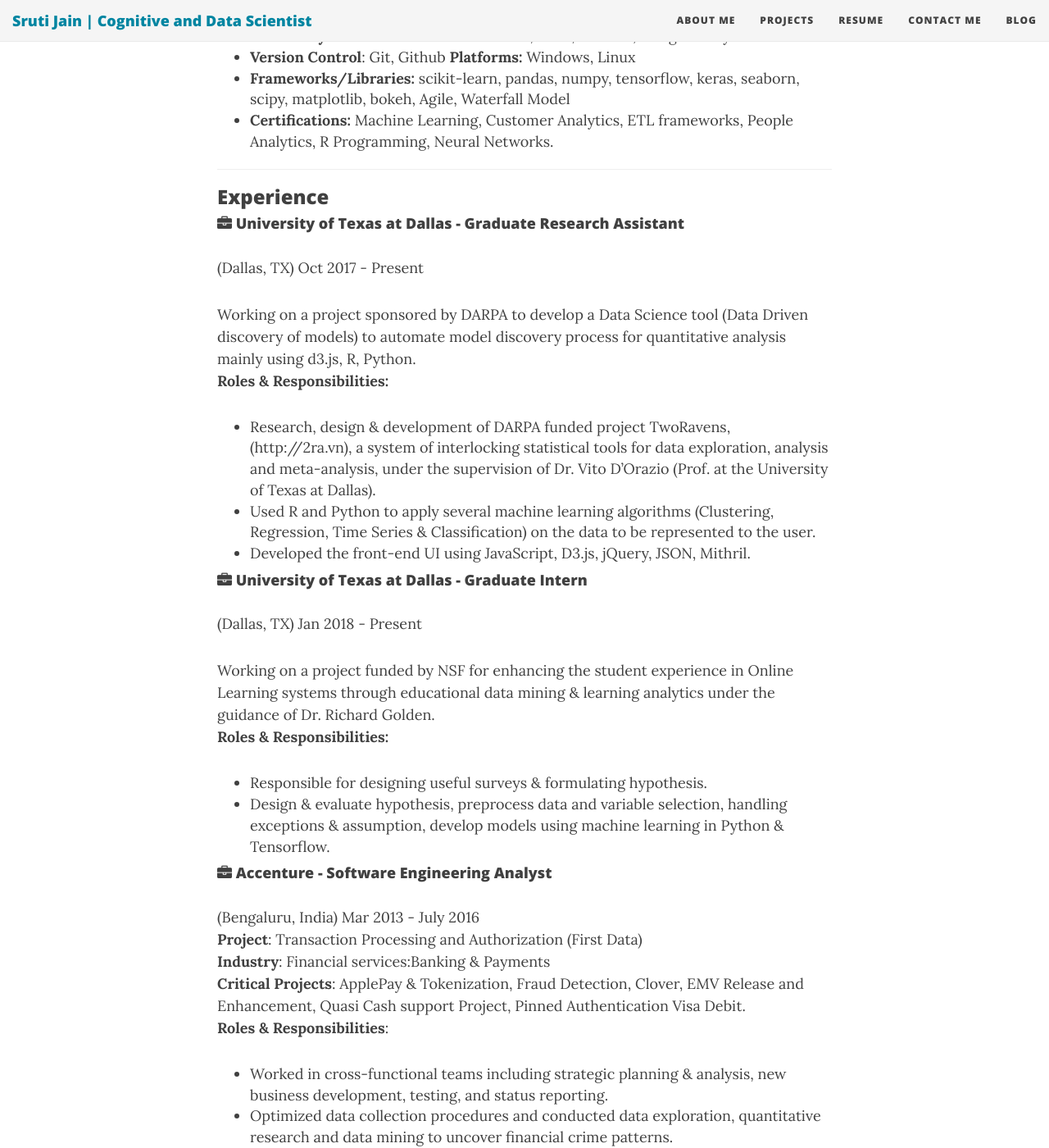
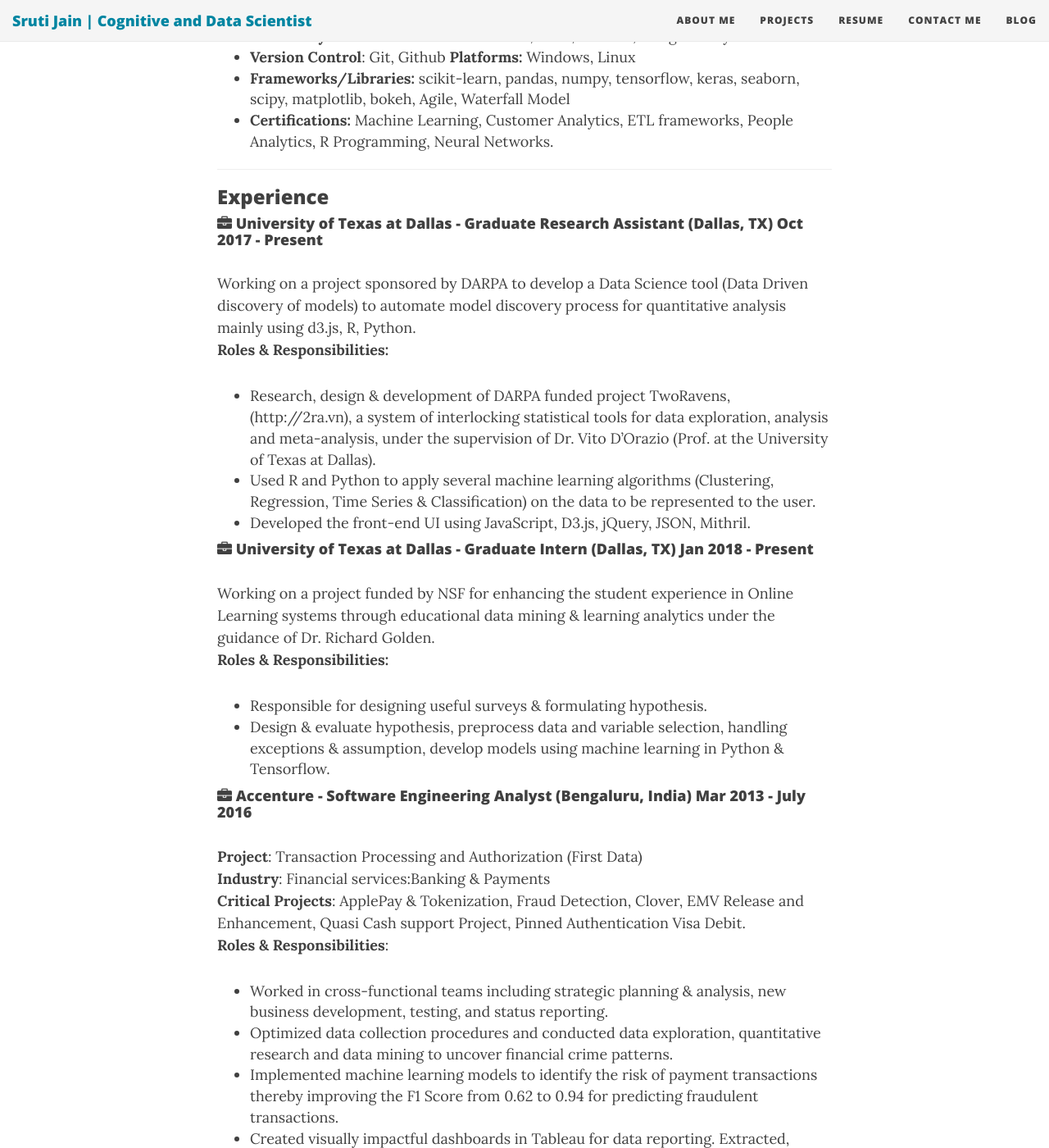
Before and after one commit to sruti-jain/sruti-jain.github.io, a Jekyll site: the page built from Resume.md, in a window 1280 px wide and 1400 px high, scrolled down 718 px. Shown: the whole window at 82% size. Built offline with Jekyll 4.4.1, drawn with Linux system fonts in a browser that asks for light colours; nearby versions of some CDN libraries; some of the changed lines change nothing that is shown; some of the changed text lies outside the part shown.

Commit message:
Update Resume.md

```diff
--- a/Resume.md
+++ b/Resume.md
@@ -37,8 +37,7 @@
 ### Experience
 
 
-#### <span class="fa fa-briefcase about-icon"></span>  University of Texas at Dallas - Graduate Research Assistant
-(Dallas, TX)   Oct 2017 - Present
+#### <span class="fa fa-briefcase about-icon"></span>  University of Texas at Dallas - Graduate Research Assistant          (Dallas, TX)   Oct 2017 - Present
 
 Working on a project sponsored by DARPA to develop a Data Science tool (Data Driven discovery of models) to automate model discovery process for quantitative analysis mainly using d3.js, R, Python.
 **Roles & Responsibilities:**
@@ -48,8 +47,7 @@
 - Developed the front-end UI using JavaScript, D3.js, jQuery, JSON, Mithril.
 
 
-#### <span class="fa fa-briefcase about-icon"></span>  University of Texas at Dallas - Graduate Intern
-(Dallas, TX)   Jan 2018 - Present
+#### <span class="fa fa-briefcase about-icon"></span>  University of Texas at Dallas - Graduate Intern          (Dallas, TX)   Jan 2018 - Present
 
 Working on a project funded by NSF for enhancing the student experience in Online Learning systems through educational data mining & learning analytics under the guidance of Dr. Richard Golden.
 **Roles & Responsibilities:**
@@ -58,8 +56,7 @@
 - Design & evaluate hypothesis, preprocess data and variable selection, handling exceptions & assumption, develop models using machine learning in Python & Tensorflow.
 
 
-#### <span class="fa fa-briefcase about-icon"></span>  Accenture - Software Engineering Analyst
-(Bengaluru, India)   Mar 2013 - July 2016
+#### <span class="fa fa-briefcase about-icon"></span>  Accenture - Software Engineering Analyst          (Bengaluru, India)   Mar 2013 - July 2016
 **Project**: Transaction Processing and Authorization (First Data)
 **Industry**: Financial services:Banking & Payments
 **Critical Projects**: ApplePay & Tokenization, Fraud Detection, Clover, EMV Release and Enhancement, Quasi Cash support Project, Pinned Authentication Visa Debit.
@@ -75,8 +72,9 @@
 - Developed automation tool in TACL and C for Electronic Funds Transfer (EFT) that reduced the testing eﬀort by 50%.
 
 
-#### <span class="fa fa-briefcase about-icon"></span>  Emerson - Research & Development Intern
-(Mumbai, India)   Jan 2012 - Apr2012
+#### <span class="fa fa-briefcase about-icon"></span>  Emerson - Research & Development Intern          (Mumbai, India)   Jan 2012 - Apr2012
+
+Roles & Responsibilities:
 
 -  Formulated and implemented Data visualization charts for forecasting and inventory management using SAS 9.0 and SQL.
 -  Designed a device that reported readings of individual phase current and voltages of any circuit using micro-controllers and Java program.
```
